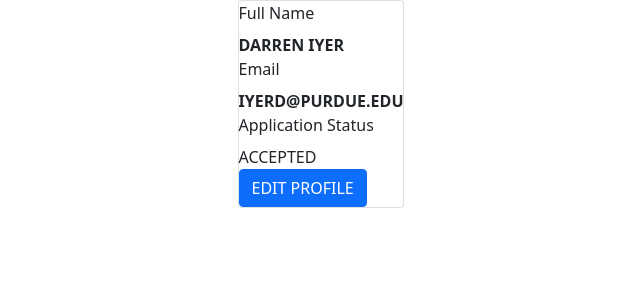
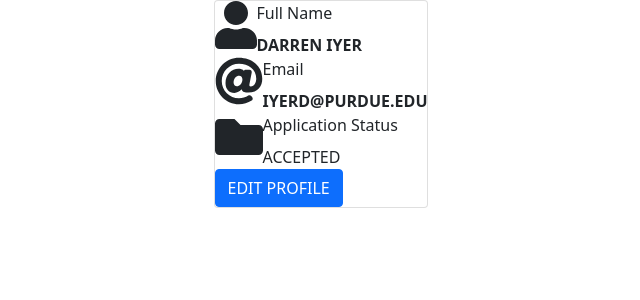
Before and after one commit to Hello-World-Purdue/hw21-frontend, a Next.js app: page /appPage in a window 1280 px wide. Shown: the top 300 px of the page, without its empty margins (319-959 px from the left). Built offline with nearby package versions, Linux system fonts and the light colour scheme.

Commit message:
added icons to app page

```diff
--- a/components/ApplicationForm.tsx
+++ b/components/ApplicationForm.tsx
@@ -1,7 +1,11 @@
 import React, { useState } from "react";
 import { Form, Card, Button } from "react-bootstrap";
 
+import { FontAwesomeIcon } from "@fortawesome/react-fontawesome";
+import { faUser, faFolder, faAt } from "@fortawesome/free-solid-svg-icons";
+
 import "bootstrap/dist/css/bootstrap.min.css";
+import styles from "../styles/forms.module.css";
 
 const ApplicationForm: React.FC<{
 	name: string;
@@ -73,8 +77,10 @@ const ApplicationForm: React.FC<{
 	};
 
 	return (
-		<Card>
+		<Card className={styles.applicationForm}>
 			<Form onSubmit={handleSubmit}>
+				<div className={styles.appField}>
+					<FontAwesomeIcon size="3x" icon={faUser} />
 					<Form.Group>
 						<Form.Label>Full Name</Form.Label>
 						{buttonValue === "SUBMIT" && (
@@ -91,6 +97,9 @@ const ApplicationForm: React.FC<{
 							</div>
 						)}
 					</Form.Group>
+				</div>
+				<div className={styles.appField}>
+					<FontAwesomeIcon size="3x" icon={faAt} />
 					<Form.Group>
 						<Form.Label>Email</Form.Label>
 						{buttonValue === "SUBMIT" && (
@@ -113,10 +122,14 @@ const ApplicationForm: React.FC<{
 							</div>
 						)}
 					</Form.Group>
+				</div>
+				<div className={styles.appField}>
+					<FontAwesomeIcon size="3x" icon={faFolder} />
 					<Form.Group>
 						<Form.Label>Application Status</Form.Label>
 						<div>ACCEPTED</div>
 					</Form.Group>
+				</div>
 				<Button type="submit">{buttonValue}</Button>
 			</Form>
 		</Card>
--- a/styles/forms.module.css
+++ b/styles/forms.module.css
@@ -1,5 +1,6 @@
 .signupForm,
-.loginForm {
+.loginForm,
+.applicationForm {
     width: "30%";
     padding: '20px';
     margin: 'auto'
@@ -15,3 +16,8 @@
     display: flex;
     justify-content: center;
 }
+
+.appField {
+    display: flex;
+    flex-direction: row;
+}
```
Lines whose indentation alone changed are shown as unchanged.
